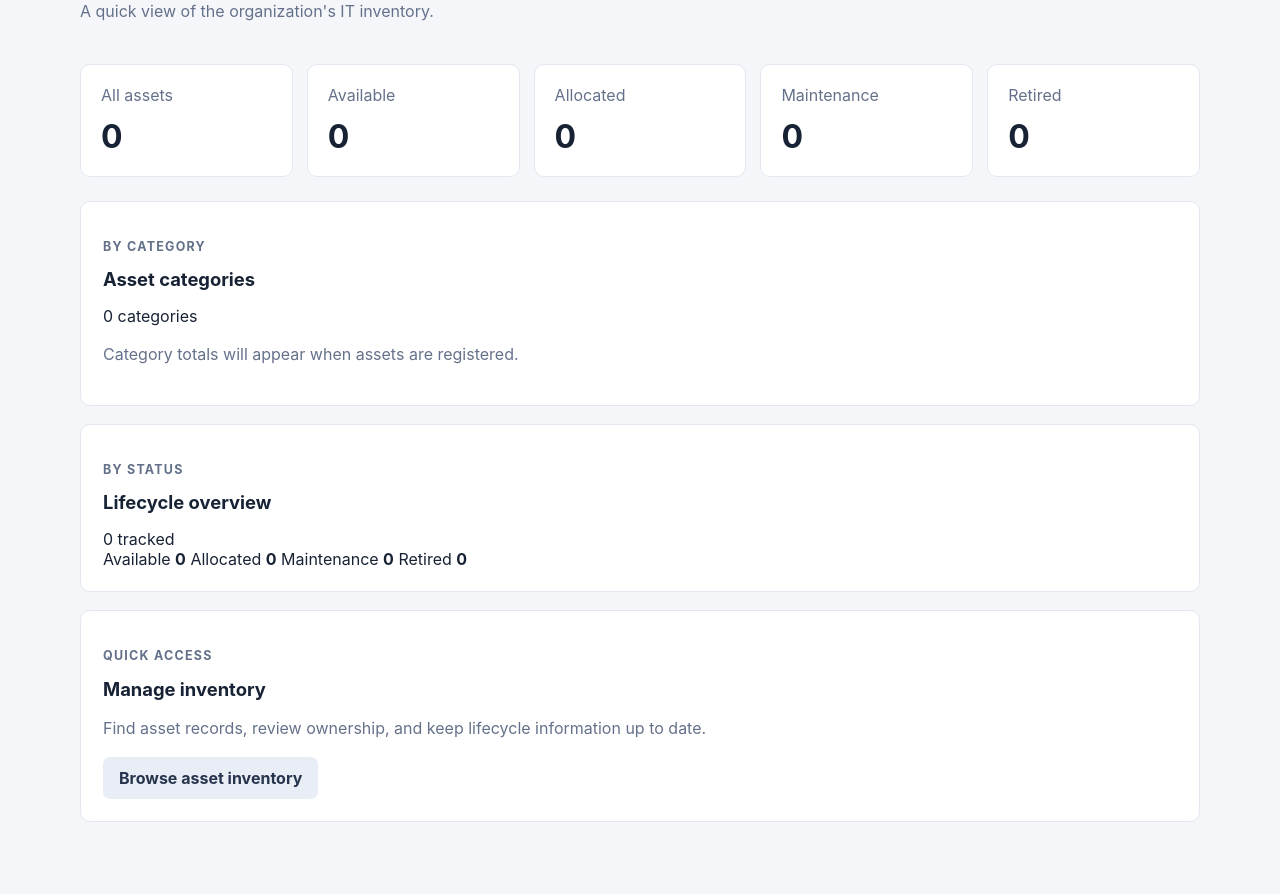
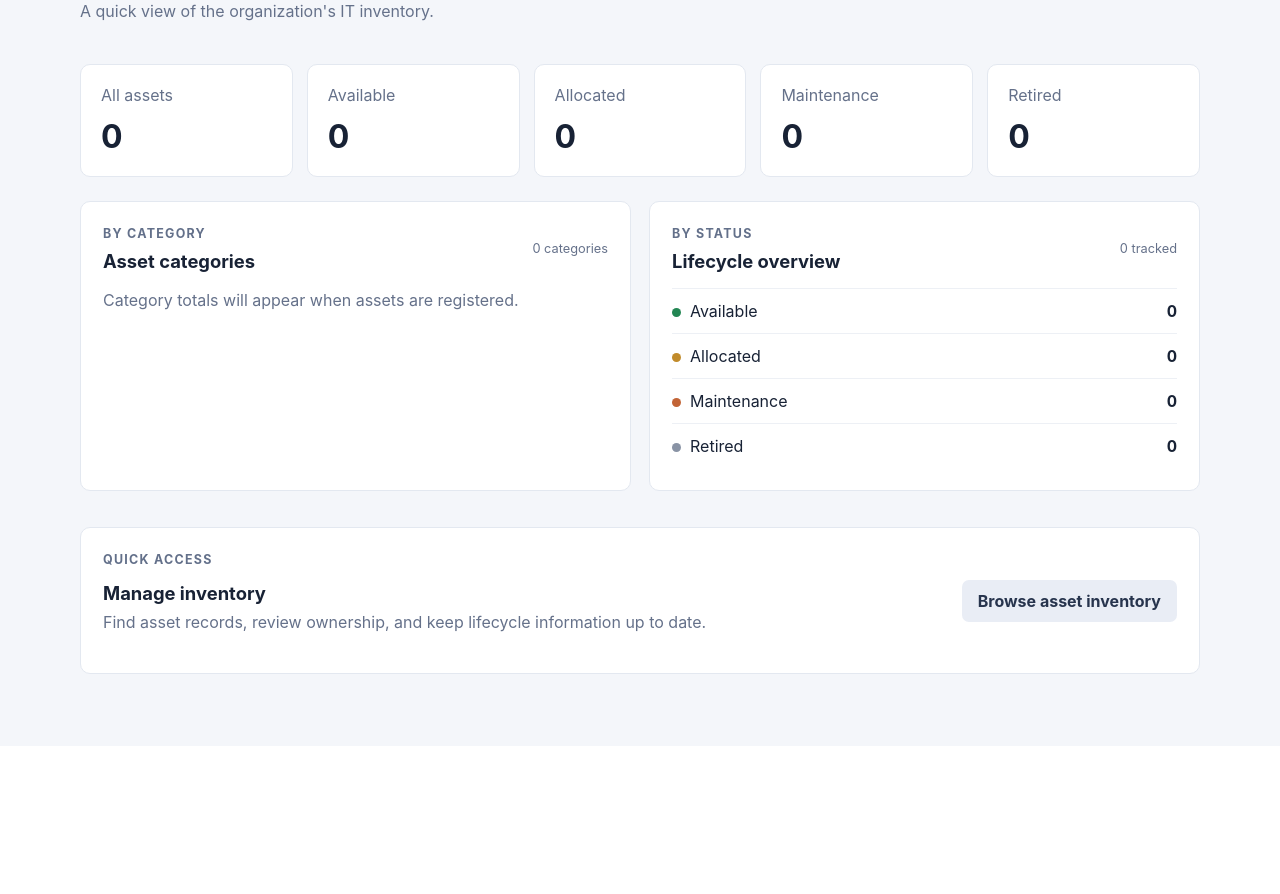
Before and after one commit to SRIRAMV570/IT-Infrastructure-Asset-Management-System, a Flask app: page / in a window 1280 px wide. Shown: the part 212-1106 px from the top of the page. After the commit the page ends 886 px from the top, so only its background shows below. Run offline with Flask 3, Linux system fonts and the light colour scheme; the visitor is signed in with stand-in values (Sample User, id 1); data comes from the database, SQL or seed files in the repository; data that the repository does not hold is empty.

Commit message:
style(ux): strengthen keyboard focus and dashboard layout

```diff
--- a/static/style.css
+++ b/static/style.css
@@ -49,7 +49,12 @@ input, select {
   width: 100%; min-height: 42px; padding: 9px 11px; border: 1px solid #ccd4e1;
   border-radius: 6px; background: #fff; color: #182235; font: inherit;
 }
-input:focus, select:focus { outline: 3px solid #dbe4ff; border-color: #5675e0; }
+input:focus, select:focus, button:focus-visible, a:focus-visible {
+  outline: 3px solid #dbe4ff;
+  outline-offset: 2px;
+  border-color: #5675e0;
+}
+button:focus-visible, a:focus-visible { box-shadow: 0 0 0 2px #fff, 0 0 0 5px #5675e0; }
 .table-wrap { overflow-x: auto; border: 1px solid #e3e8f0; border-radius: 9px; background: #fff; }
 table { width: 100%; border-collapse: collapse; text-align: left; }
 th, td { padding: 14px 16px; border-bottom: 1px solid #edf0f5; white-space: nowrap; }
@@ -63,6 +68,8 @@ tbody tr:last-child td { border-bottom: 0; }
 .form-grid { display: grid; grid-template-columns: repeat(2, minmax(0, 1fr)); gap: 18px; }
 .form-actions { display: flex; justify-content: end; gap: 10px; grid-column: 1 / -1; margin-top: 4px; }
 .required { color: #b33242; }
+.field-help { color: #65718a; font-size: .78rem; font-weight: 400; }
+input[aria-invalid="true"] { border-color: #b33242; }
 .details-grid { display: grid; grid-template-columns: repeat(3, minmax(0, 1fr)); gap: 20px; margin: 0; }
 dt { color: #65718a; font-size: .82rem; }
 dd { margin: 6px 0 0; font-weight: 600; }
@@ -80,6 +87,28 @@ dd { margin: 6px 0 0; font-weight: 600; }
 .login-panel h1 { margin-bottom: 22px; }
 .login-form { display: grid; gap: 18px; margin-top: 22px; }
 .login-form .button { width: 100%; margin-top: 4px; }
+.dashboard-grid { display: grid; grid-template-columns: repeat(2, minmax(0, 1fr)); gap: 18px; }
+.summary-panel { margin: 0 0 18px; }
+.section-heading { display: flex; align-items: center; justify-content: space-between; gap: 12px; }
+.section-heading h2 { margin-bottom: 0; }
+.section-heading .eyebrow { margin: 0 0 7px; }
+.summary-total { color: #65718a; font-size: .8rem; }
+.summary-list { margin-top: 16px; }
+.summary-row {
+  display: flex; align-items: center; justify-content: space-between; gap: 14px;
+  padding: 12px 0; border-top: 1px solid #edf0f5;
+}
+.summary-row:hover { color: #2445b5; }
+.summary-row strong { font-size: 1rem; font-variant-numeric: tabular-nums; }
+.status-dot { display: inline-block; width: 9px; height: 9px; margin-right: 9px; border-radius: 50%; background: #8993a5; }
+.status-dot-available { background: #238653; }
+.status-dot-allocated { background: #c18b2b; }
+.status-dot-maintenance { background: #c26436; }
+.status-dot-retired { background: #8993a5; }
+.empty-copy { margin-bottom: 0; }
+.dashboard-actions { display: flex; align-items: center; justify-content: space-between; gap: 20px; }
+.dashboard-actions h2 { margin-bottom: 6px; }
+.dashboard-actions p { margin-top: 0; }
 code { overflow-wrap: anywhere; }
 @media (max-width: 740px) {
   .topbar { padding: 0 20px; }
@@ -88,6 +117,9 @@ code { overflow-wrap: anywhere; }
   .container { margin-top: 26px; }
   .stat-grid { grid-template-columns: repeat(2, 1fr); }
   .filters, .inline-form { align-items: stretch; flex-direction: column; }
-  .form-grid, .details-grid { grid-template-columns: 1fr; }
-  .page-heading { align-items: flex-start; flex-direction: column; }
+  .form-grid, .details-grid, .dashboard-grid { grid-template-columns: 1fr; }
+  .page-heading, .dashboard-actions { align-items: flex-start; flex-direction: column; }
 }
+@media (prefers-reduced-motion: no-preference) {
+  .stat-card, .summary-row, .button { transition: border-color .15s ease, background-color .15s ease, color .15s ease; }
+}
```
